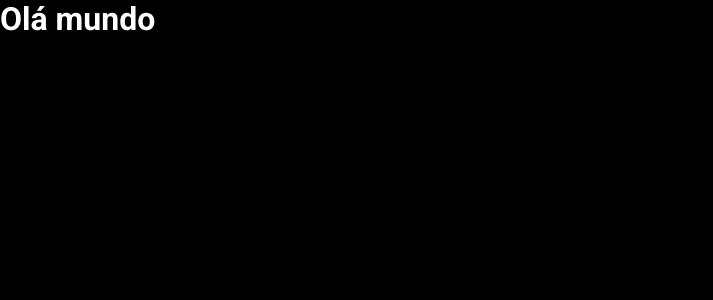
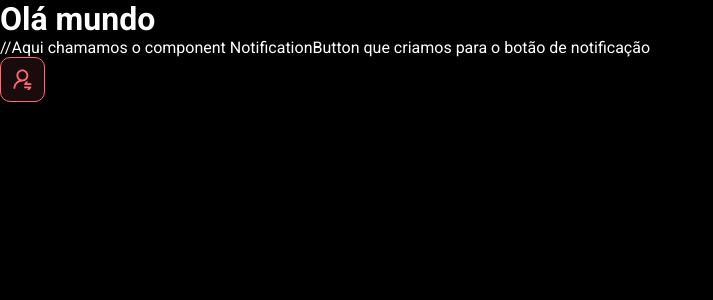
Before and after one commit to joaovq/dsmeta-semanaSR-devsuperior, a React (Vite) app in the folder frontend/: page / in a window 1280 px wide. Shown: the top 300 px of the page, without its empty margins (0-713 px from the left). Built offline with nearby package versions, Linux system fonts and the light colour scheme.

Commit message:
First component

```diff
--- a/frontend/src/App.tsx
+++ b/frontend/src/App.tsx
@@ -1,6 +1,14 @@
+import NotificationButton from "./components/NotificationButton"
+
+
 function App() {
   return (
-    <h1>Olá mundo</h1>
+    //Para mais de um componente, temos que colocar <> e no final </> (fragment)
+    <>
+      <h1>Olá mundo</h1>
+      //Aqui chamamos o component NotificationButton que criamos para o botão de notificação
+      <NotificationButton/>
+    </>
   )
 }
 
--- /dev/null
+++ b/frontend/src/components/NotificationButton/index.tsx
@@ -0,0 +1,14 @@
+//  o ..(para voltar para pastas anteriores) faz voltar para a pasta assets.
+import icon from '../../assets/img/notification-icon.svg'
+// mesma pasta é um único ponto
+import './style.css'
+
+function NotificationButton() {
+    return (
+        <div className="dsmeta-red-btn">
+        <img src={icon} alt="Notificar" />
+      </div>
+    )
+  }
+
+  export default NotificationButton
--- /dev/null
+++ b/frontend/src/components/NotificationButton/style.css
@@ -0,0 +1,20 @@
+.dsmeta-red-btn-container {
+    display: flex;
+    justify-content: center;
+}
+
+.dsmeta-red-btn {
+  height: 45px;
+  width: 45px;
+  background: rgba(255, 107, 114, 0.1);
+  border: 1px solid #ff6b72;
+  border-radius: 10px;
+  display: flex;
+  align-items: center;
+  justify-content: center;
+  cursor: pointer;
+}
+
+.dsmeta-red-btn img {
+    width: 19px;
+}
```
Also changed, not shown: frontend/index.html (line endings or trailing spaces), frontend/src/assets/img/icon.svg (added), frontend/src/assets/img/notification-icon.svg (added).
